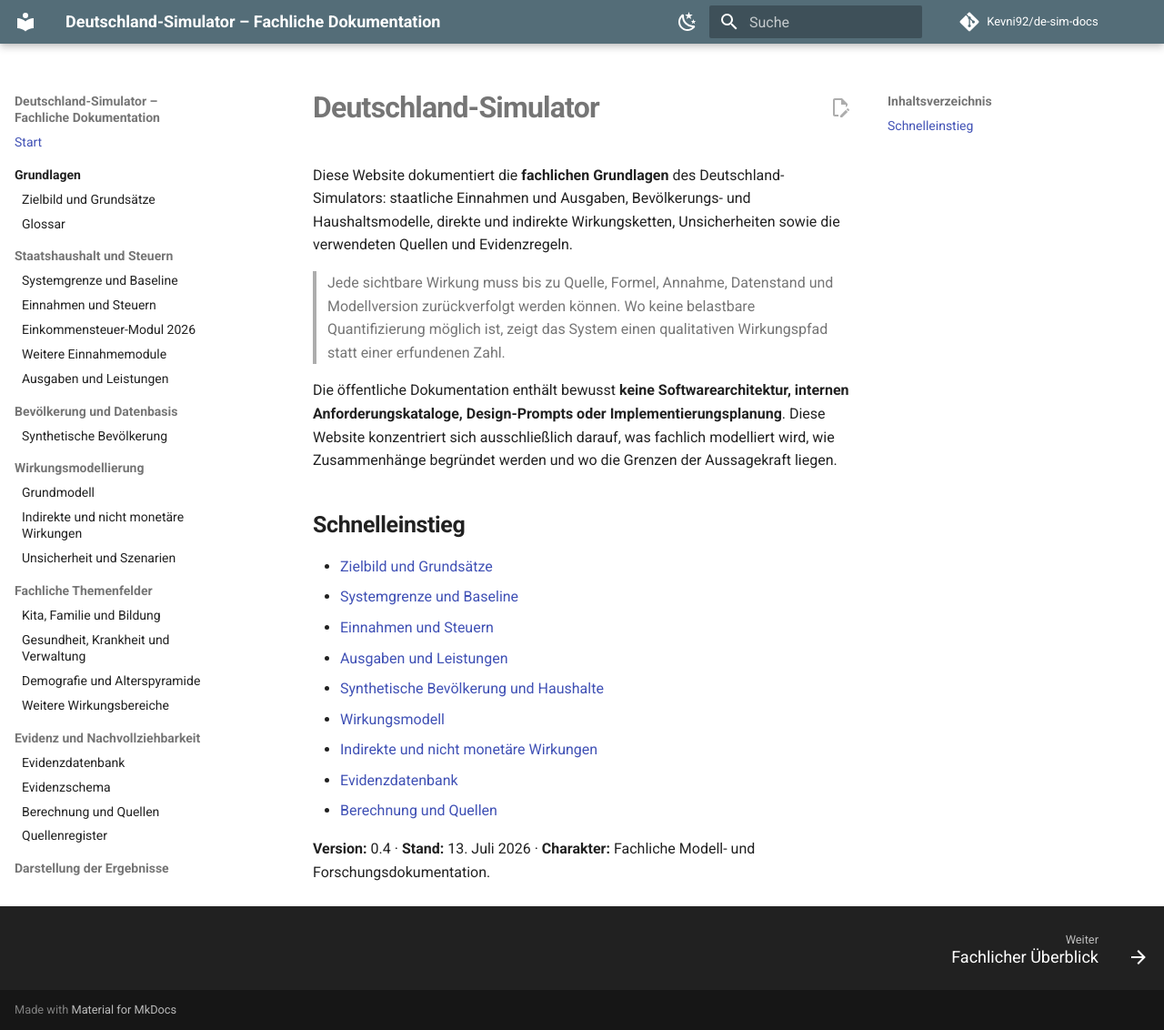
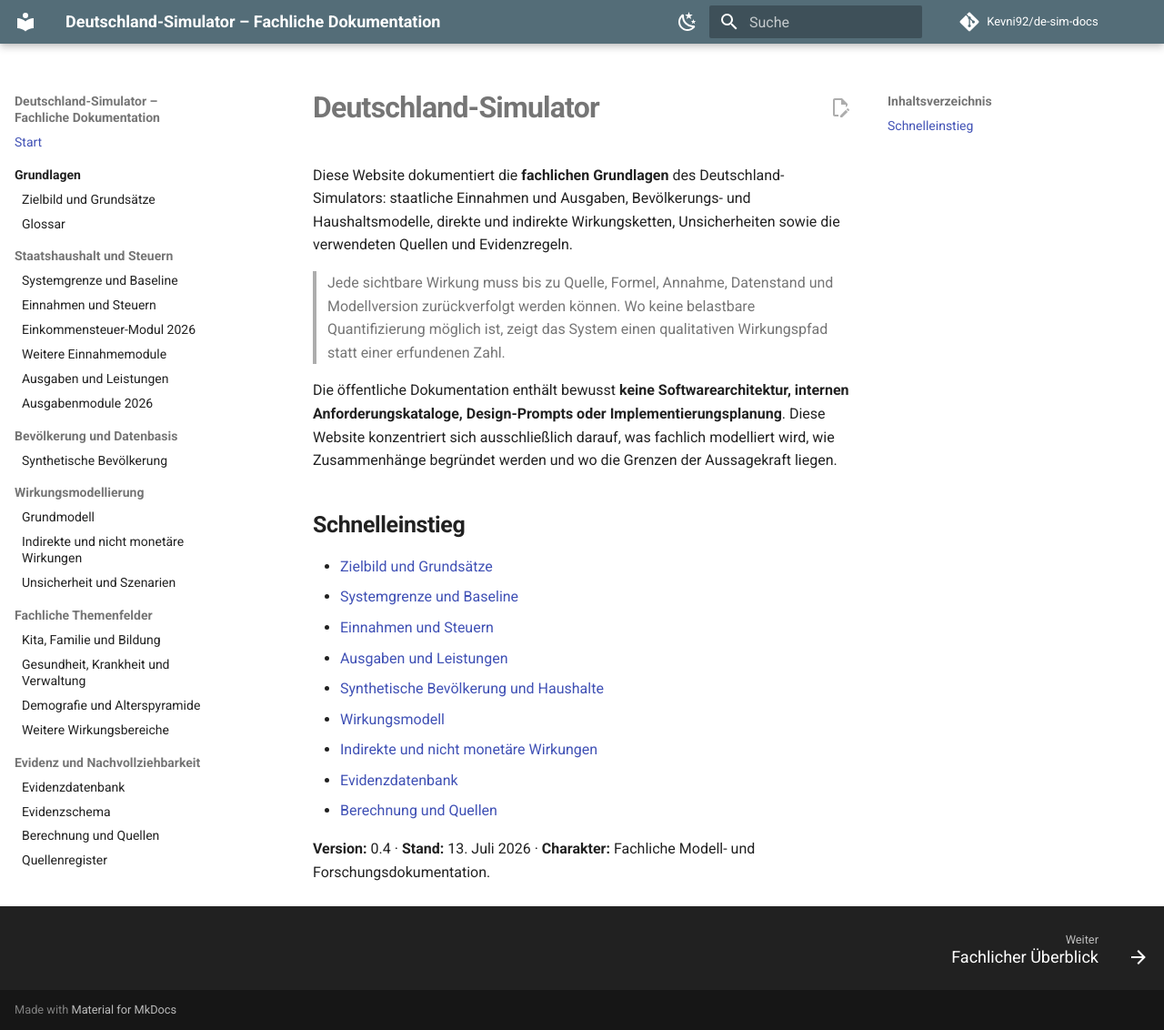
Before and after one commit to Kevni92/de-sim-docs, an MkDocs documentation site: the page built from docs/index.md, in a window 1280 px wide and 1132 px high. Shown: the whole window at 91% size. Built offline with MkDocs 1.6.1 and Material for MkDocs 9.7.7, drawn with Linux system fonts in a browser that asks for light colours; comment, search, counter and statistics services are not loaded.

Commit message:
docs: Ausgabenmodule in Navigation aufnehmen

```diff
--- a/mkdocs.yml
+++ b/mkdocs.yml
@@ -73,6 +73,7 @@ nav:
       - Einkommensteuer-Modul 2026: 02-fiskal/einkommensteuer-modul.md
       - Weitere Einnahmemodule: 02-fiskal/weitere-einnahmemodule.md
       - Ausgaben und Leistungen: 02-fiskal/ausgaben-und-leistungen.md
+      - Ausgabenmodule 2026: 02-fiskal/ausgabenmodule.md
   - Bevölkerung und Datenbasis:
       - Synthetische Bevölkerung: 03-daten/synthetische-bevoelkerung.md
   - Wirkungsmodellierung:
```
